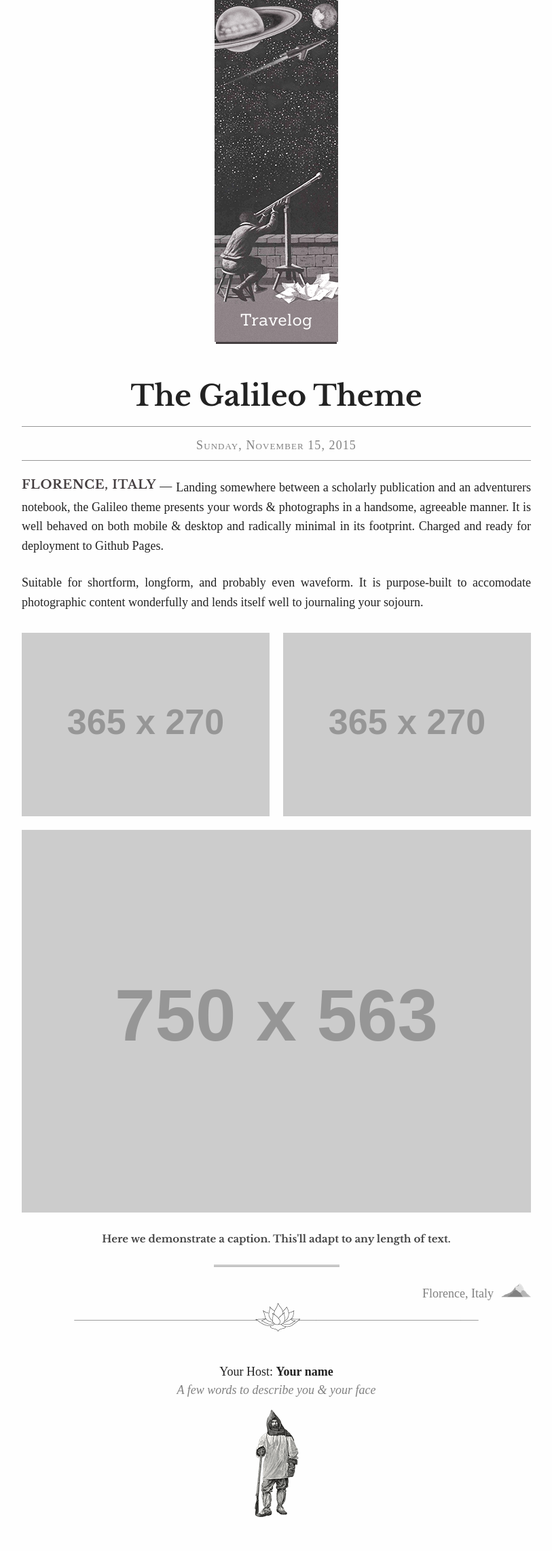
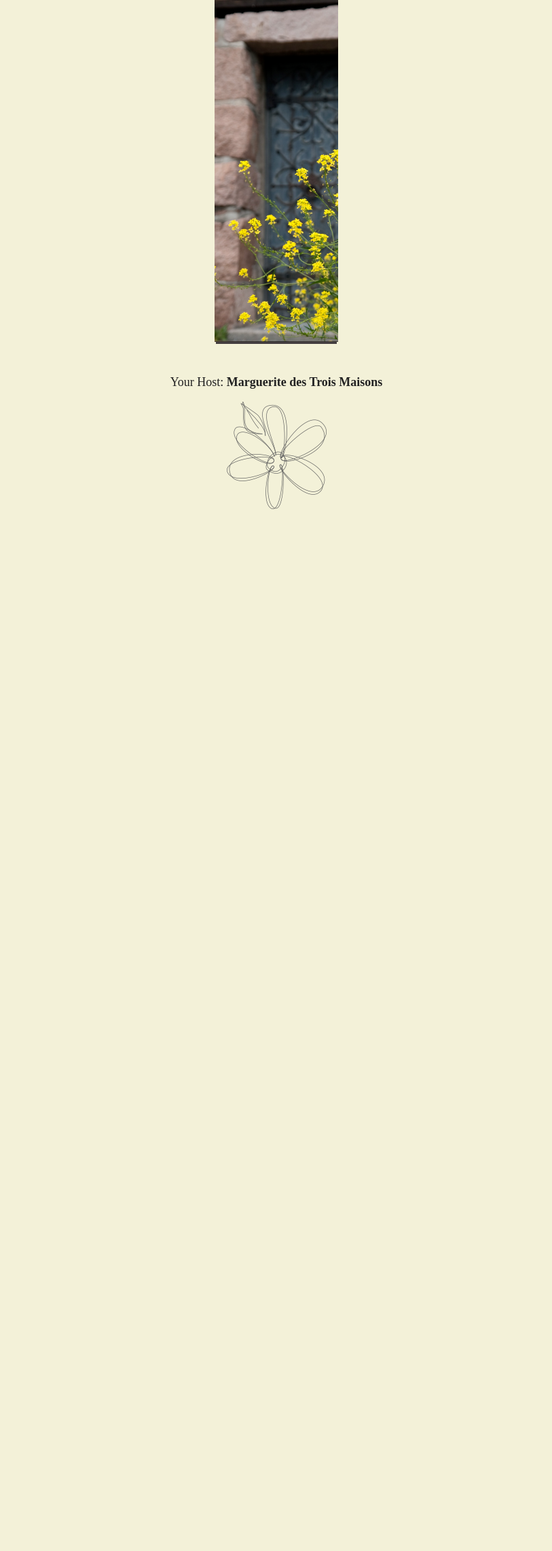
Before and after one commit to des4maisons/des4maisons.ca, a Jekyll site: the page built from website/index.html, in a window 1280 px wide. Shown: the whole page at 68% size, without its empty margins (233-1046 px from the left). Built offline with Jekyll 4.4.1, drawn with Linux system fonts in a browser that asks for light colours; the list of posts is cut into pages by our own code; after the commit the page ends 900 px from its top, so only the background shows below that.

Commit message:
Customize theme

```diff
--- a/website/_config.yml
+++ b/website/_config.yml
@@ -6,17 +6,12 @@
 # 'jekyll serve'. If you change this file, please restart the server process.
 
 # Site settings
-title: Travelog
-author: Your name
-author_link: https://whatever.you/like
-author_description: A few words to describe you & your face
-email: your-email@domain.com
-description: > # this means to ignore newlines until "baseurl:"
-  Write an awesome description for your new site here. You can edit this
-  line in _config.yml. It will appear in your document head meta (for
-  Google search results) and in your feed.xml site description.
-baseurl: "" # the subpath of your site, e.g. /blog
-url: "http://yourdomain.com" # the base hostname & protocol for your site
+author: Marguerite des Trois Maisons
+author_link: '#'
+email: des4maisons+blog@gmail.com
+description: "Marguerite's thoughts about the world"
+baseurl: '' # the subpath of your site, e.g. /blog
+url: "https://des4maisons.ca" # the base hostname & protocol for your site
 
 # Picturefill
 # A responsive image polyfill: http://scottjehl.github.io/picturefill/
@@ -25,7 +20,7 @@ picturefill: false
 # Typography
 # To use, publish a kit and enter the ID here. If you do not wish to use Typekit,
 # leave this ID blank
-typekit_kit_id: kwf5dox
+typekit_kit_id: ''
 
 # Build settings
 gems: [jekyll-paginate]
--- a/website/_posts/2015-11-15-the-galileo-theme.markdown
+++ /dev/null
@@ -1,21 +0,0 @@
----
-layout: post
-title:  "The Galileo Theme"
-date:   2015-11-15 13:05:14 +0100
-categories: jekyll theme
-location: Florence, Italy
----
-
-Landing somewhere between a scholarly publication and an adventurers notebook, the Galileo theme presents your words & photographs in a handsome, agreeable manner. It is well behaved on both mobile & desktop and radically minimal in its footprint. Charged and ready for deployment to Github Pages.
-
-Suitable for shortform, longform, and probably even waveform. It is purpose-built to accomodate photographic content wonderfully and lends itself well to journaling your sojourn.
-
-<div class="post-image post-image--split">
-    <img src="http://placehold.it/365x270/8e8387/ffffff" alt="The first in an example of split-imagery" />
-    <img src="http://placehold.it/365x270/8e8387/ffffff" alt="The second in an example of split-imagery" />
-</div>
-
-<div class="post-image">
-    <img src="http://placehold.it/750x563/8e8387/ffffff" alt="A full-size image example" />
-    <p class="post-image-caption">Here we demonstrate a caption. This'll adapt to any length of text.</p>
-</div>
--- a/website/_sass/_layout.scss
+++ b/website/_sass/_layout.scss
@@ -1,6 +1,5 @@
 #banner {
     @include retina-background-image($img-banner);
-    background-color: #8e8387;
     outline: none;
     display: block;
     width: $banner-width;
@@ -46,7 +45,7 @@
         @include retina-background-image($img-dude);
         display: block;
         content: "";
-        width: 65px;
+        width: 147px;
         height: 158px;
         margin: 20px auto 50px;
     }
--- a/website/css/screen.scss
+++ b/website/css/screen.scss
@@ -16,7 +16,7 @@ $base-line-height: 1;
 $text-color:       #222;
 $caption-text-color: #444;
 $border-color: #979797;
-$background-color: #fefefe;
+$background-color: rgb(243,241,216);
 $content-width:    750px;
 $hover-color: #443E40;
 $legal-color: #818181;
@@ -38,8 +38,8 @@ $banner-border-offset: 2px;
 // Images
 // Note that extensions are omitted for use in retina-background-image mixin
 $img-separator: '{{ site.baseurl }}/img/separator';
-$img-banner: '{{ site.baseurl }}/img/banner';
-$img-dude: '{{ site.baseurl }}/img/dude';
+$img-banner: '{{ site.baseurl }}/img/door';
+$img-dude: '{{ site.baseurl }}/img/flower';
 $img-location: '{{ site.baseurl }}/img/icon-location';
 
 // Import partials from `sass_dir` (defaults to `_sass`)
```
Also changed, not shown: README.md, website/README.md (deleted), website/img/banner.png (deleted), website/img/banner@2x.png (deleted), website/img/banner@3x.png (deleted), website/img/door.png (added), website/img/door@2x.png (added), website/img/door@3x.png (added), website/img/dude.png (deleted), website/img/dude@2x.png (deleted), website/img/dude@3x.png (deleted), website/img/flower.png (added), website/img/flower.svg (added), website/img/flower@2x.png (added), 1 more files, 1 other file.
